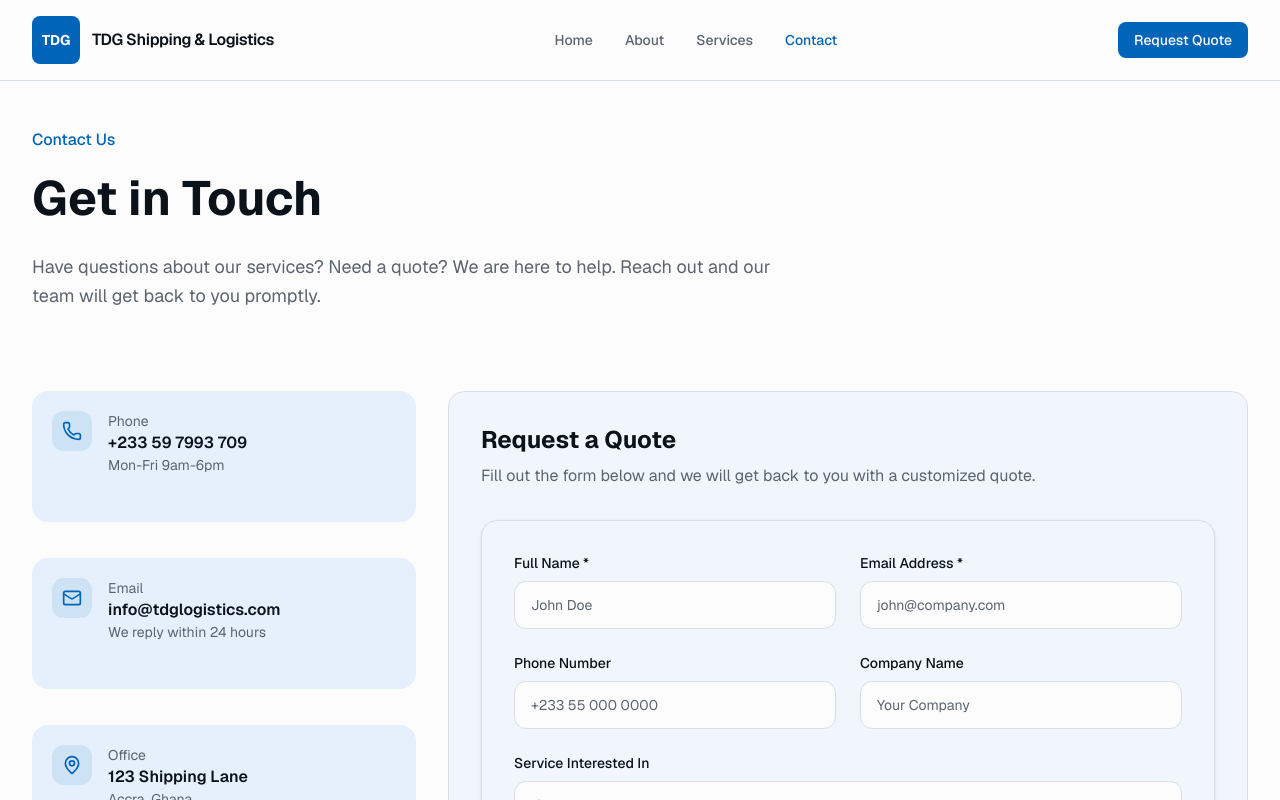
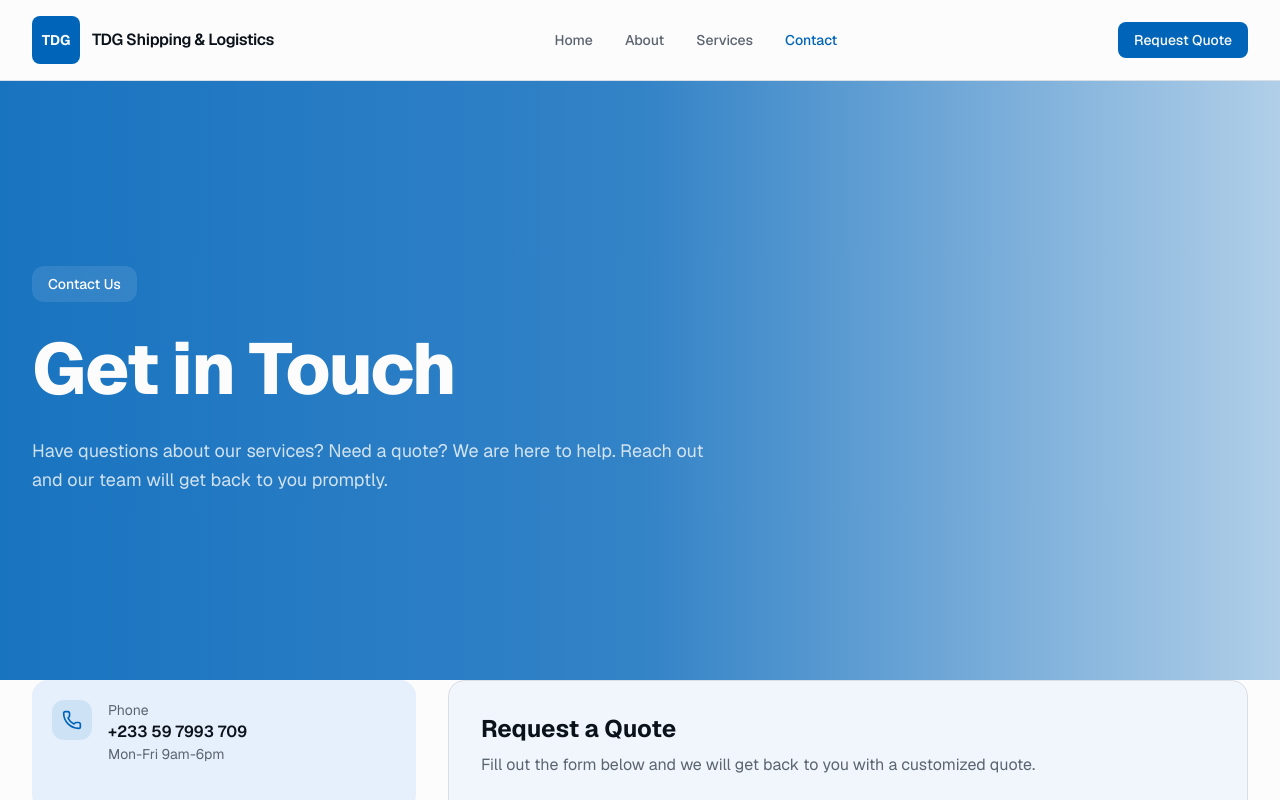
Before and after one commit to elpah/tdg-logistics, a Next.js app: page /contact in a window 1280 px wide. Shown: the top 800 px of the page. Built offline with nearby package versions, Linux system fonts and the light colour scheme.

Commit message:
fix: modify shared hero section

```diff
--- a/components/shared/HeroSection.tsx
+++ b/components/shared/HeroSection.tsx
@@ -1,28 +1,49 @@
-import React from "react";
+import Image from "next/image";
 
 type HeroProps = {
   header: string;
   title: string;
   paragraph: string;
+  image?: string;
 };
-const HeroSection = ({ header, title, paragraph }: HeroProps) => {
+
+export default function HeroSection({
+  header,
+  title,
+  paragraph,
+  image,
+}: HeroProps) {
   return (
-    <section className="px-6 pb-20 pt-32 lg:px-8">
-      <div className="mx-auto max-w-7xl">
-        <div className="max-w-3xl">
-          <p className="mb-4 font-medium text-primary">{header}</p>
+    <section className="relative h-150 overflow-hidden mt-20">
+      {image && (
+        <Image
+          src={image}
+          alt="Global shipping and logistics operations"
+          fill
+          priority
+          className="object-cover"
+        />
+      )}
 
-          <h1 className="text-4xl font-bold leading-tight text-foreground md:text-5xl">
-            {title}
-          </h1>
+      <div className="absolute inset-0 bg-linear-to-r from-primary/90 via-primary/80 to-primary/30" />
 
-          <p className="mt-6 text-lg leading-relaxed text-muted-foreground">
-            {paragraph}
-          </p>
+      <div className="relative z-10 flex h-full items-center">
+        <div className="mx-auto w-full max-w-7xl px-6 lg:px-8">
+          <div className="max-w-3xl ">
+            <p className="inline-flex rounded-lg bg-white/10 px-4 py-1 text-xs md:text-sm md:py-2 font-medium text-white backdrop-blur-sm">
+              {header}
+            </p>
+
+            <h1 className="mt-6 font-extrabold tracking-tight text-primary-foreground text-4xl sm:text-5xl md:text-6xl lg:text-7xl lg:leading-[1.2]">
+              {title}
+            </h1>
+
+            <p className="mt-6 max-w-2xl text-lg leading-relaxed text-primary-foreground/80">
+              {paragraph}
+            </p>
+          </div>
         </div>
       </div>
     </section>
   );
-};
-
-export default HeroSection;
+}
```
